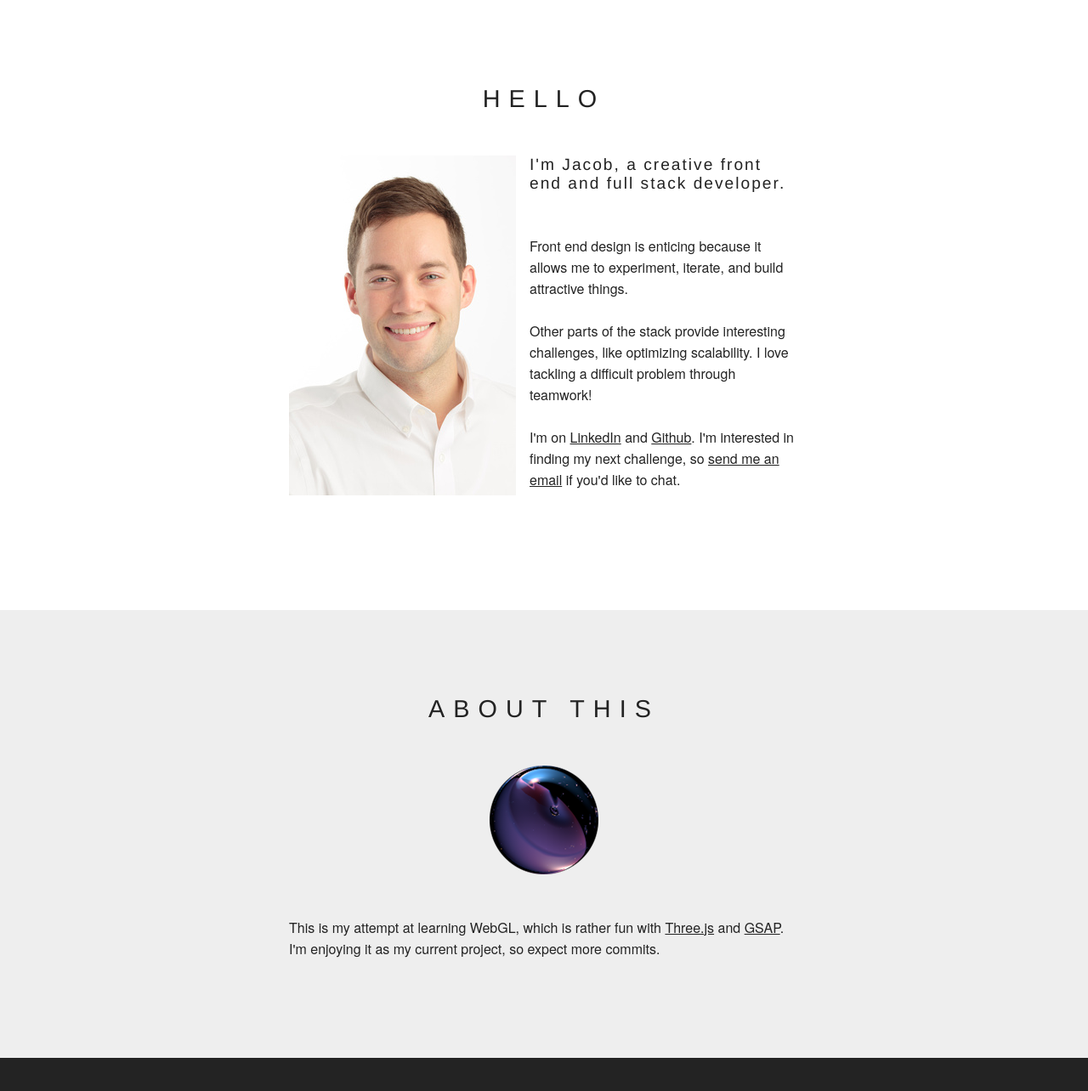
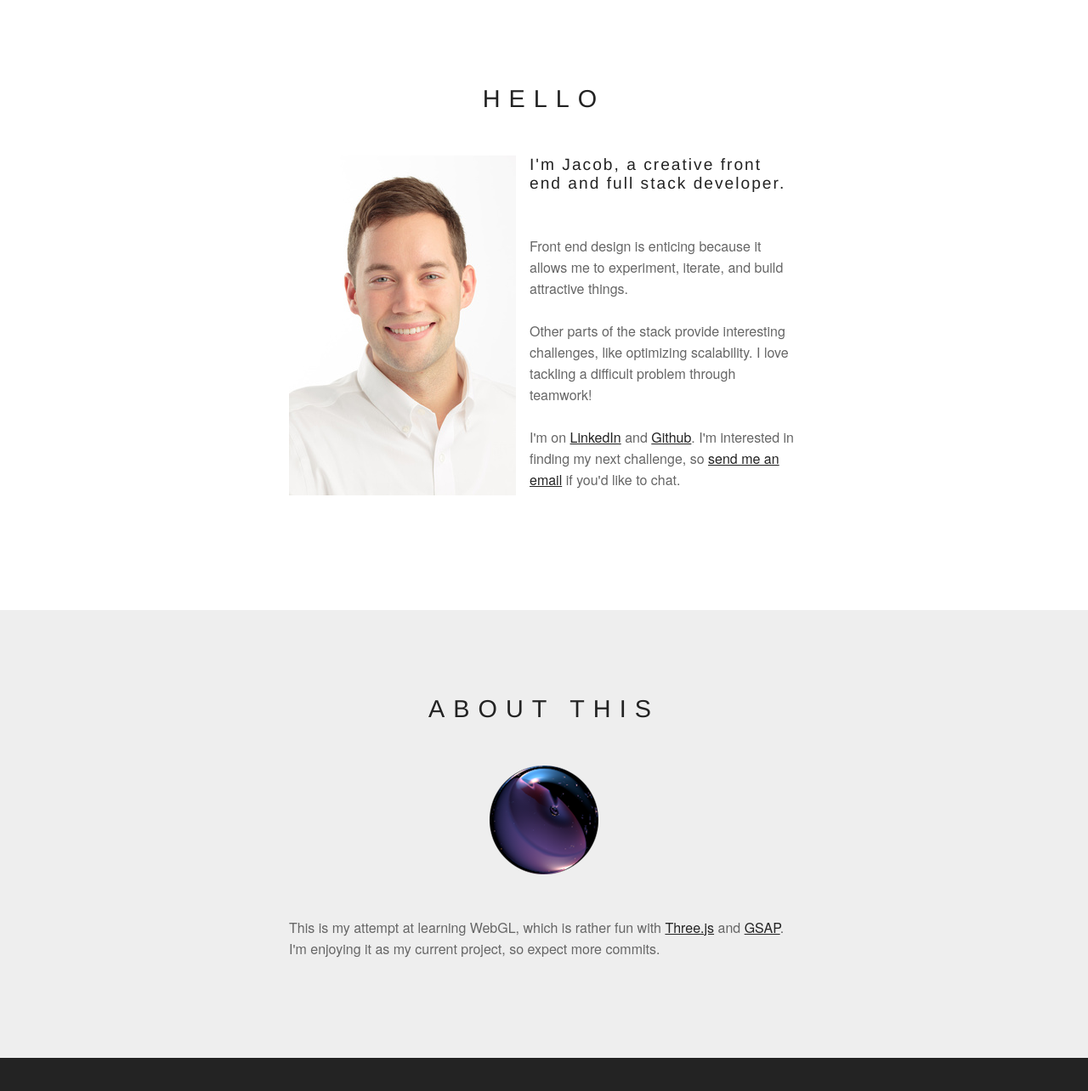
Before and after one commit to jacobhamblin/koatasc, a website: page contact.html in a window 1280 px wide. Shown: the top 1284 px of the page at 85% size. Drawn offline with nearby package versions, Linux system fonts and the light colour scheme; a script that the page names is missing; a web font is replaced by a local one.

Commit message:
some text color changes on contact page

```diff
--- a/contact.html
+++ b/contact.html
@@ -41,7 +41,7 @@
         <h1>Hello</h1>
         <div class='me'></div>
         <h2>I'm Jacob, a creative front end and full stack developer.</h2>
-        <p>
+        <p style='color: #666;'>
           Front end design is enticing because it allows me to experiment, iterate, and build attractive things.<br/><br/>
 
           Other parts of the stack provide interesting challenges, like optimizing scalability. I love tackling a difficult problem through teamwork!<br/><br/>
@@ -54,7 +54,7 @@
       <div class='content'>
         <h1>About This</h1>
         <div class='orb'></div>
-        <p>
+        <p style='color: #666;'>
           This is my attempt at learning WebGL, which is rather fun with <a href='http://threejs.org/'>Three.js</a> and <a href='http://greensock.com/gsap'>GSAP</a>.<br/>
           I'm enjoying it as my current project, so expect more commits.
         </p>
```
